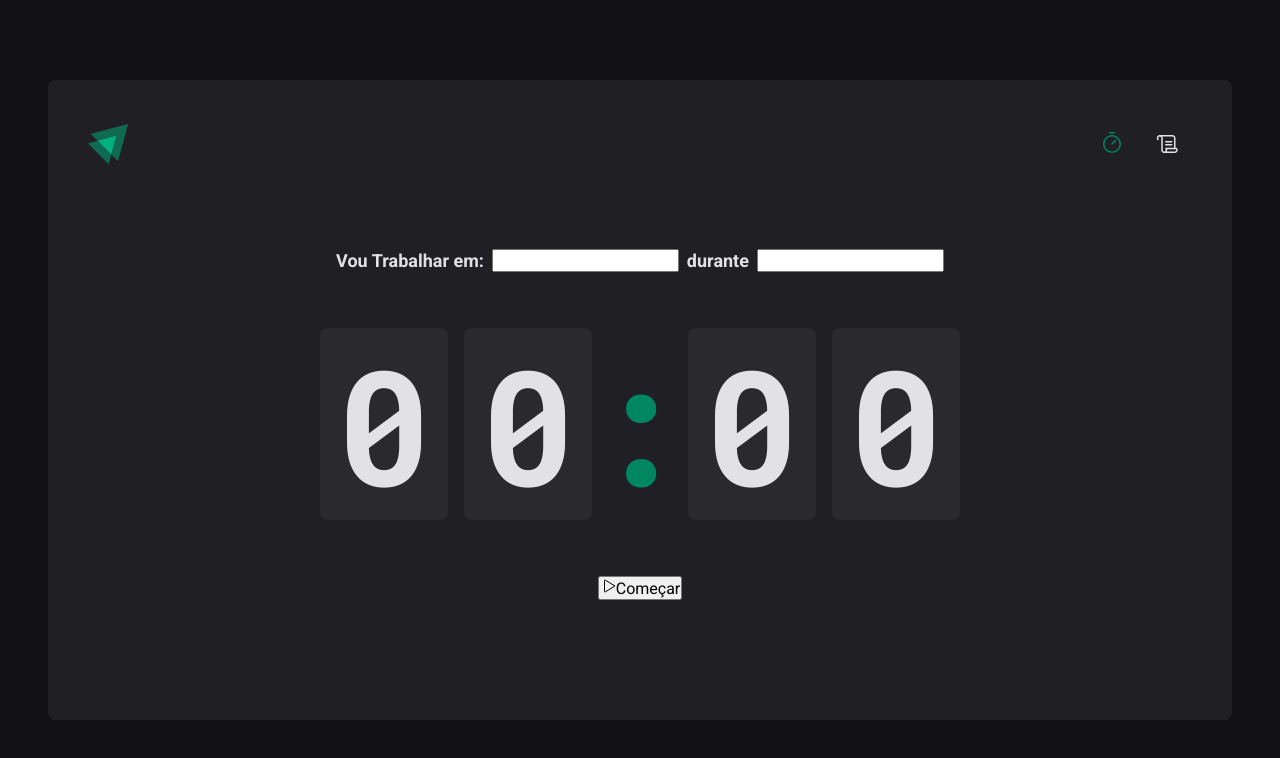
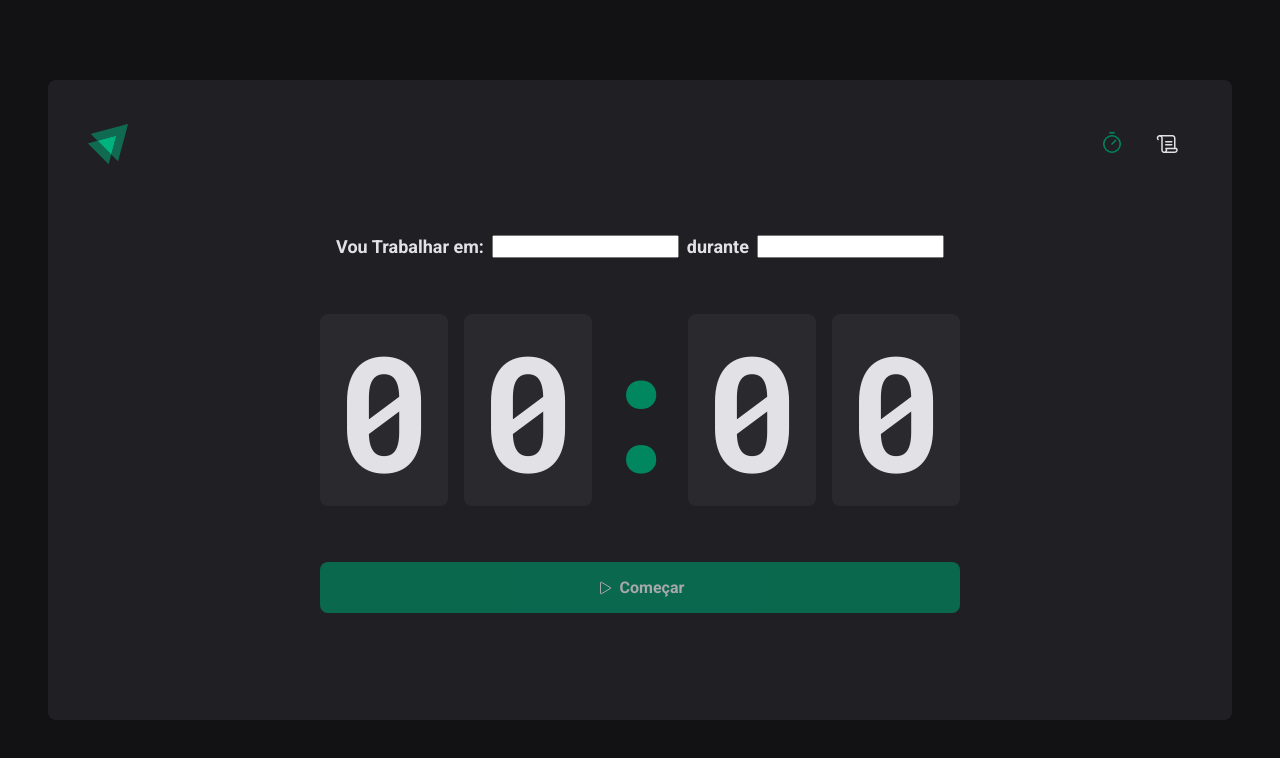
Before and after one commit to vih0/igniteTimer, a React (Vite) app: page / in a window 1280 px wide. Shown: the top 758 px of the page. Built offline with nearby package versions, Linux system fonts and the light colour scheme.

Commit message:
styles button counter

```diff
--- a/src/pages/Home/index.tsx
+++ b/src/pages/Home/index.tsx
@@ -18,10 +18,10 @@ export function Home() {
           <span>0</span>
           <span>0</span>
         </S.CountdownContainer>
-        <button type="submit">
+        <S.StartButton type="submit" disabled>
           <Play />
           Começar
-        </button>
+        </S.StartButton>
       </form>
     </S.HomeContainer>
   )
--- a/src/pages/Home/style.ts
+++ b/src/pages/Home/style.ts
@@ -46,3 +46,24 @@ export const Separator = styled.div`
   display: flex;
   justify-content: center;
 `
+export const StartButton = styled.button`
+  width: 100%;
+  border: 0;
+  padding: 1rem;
+  border-radius: 8px;
+  display: flex;
+  align-items: center;
+  justify-content: center;
+  gap: 0.5rem;
+  font-weight: bold;
+  cursor: pointer;
+  background-color: ${(porps) => porps.theme['green-500']};
+  color: ${(porps) => porps.theme['gray-100']};
+  &:disabled {
+    opacity: 0.7;
+    cursor: not-allowed;
+  }
+  &:not(:disabled):hover {
+    background-color: ${(porps) => porps.theme['green-700']};
+  }
+`
```
